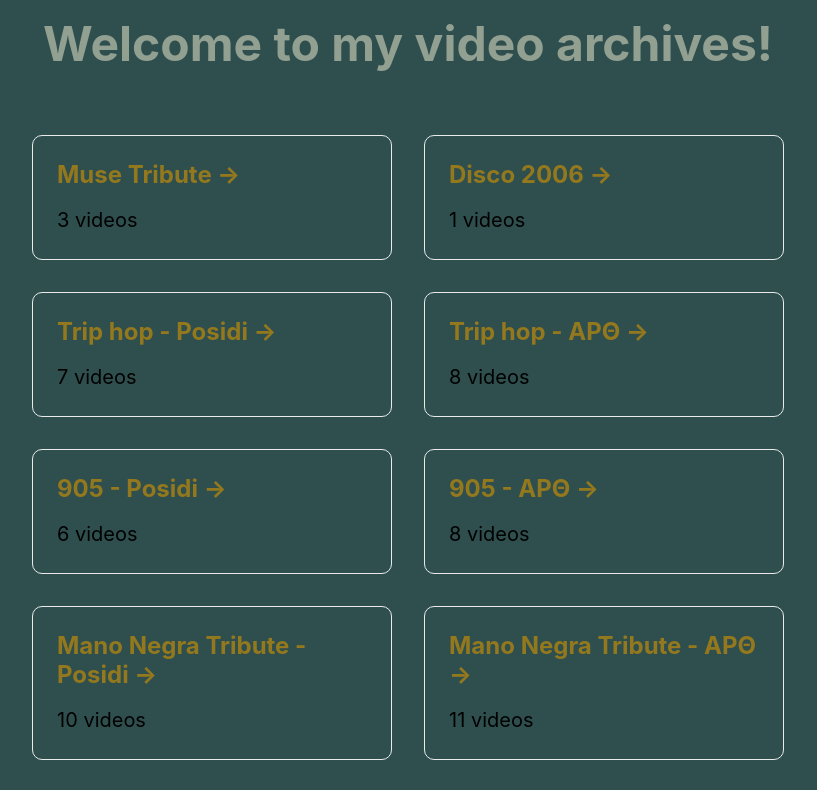
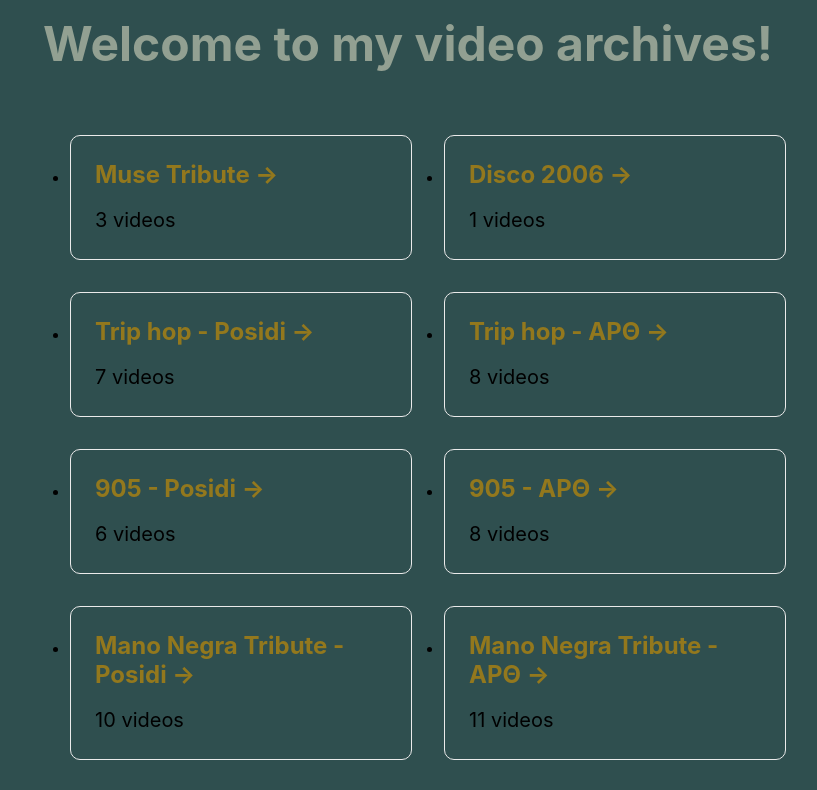
Before and after one commit to Peteropon/video-archive, a Next.js app: page / in a window 1280 px wide. Shown: the top 790 px of the page, without its empty margins (232-1049 px from the left). Built offline with nearby package versions, Linux system fonts and the light colour scheme.

Commit message:
Refactoring.

```diff
--- a/pages/index.js
+++ b/pages/index.js
@@ -15,7 +15,9 @@
 export default function Home({ data }) {
   return (
     <Layout home>
-      <Head>{siteTitle}</Head>
+      <Head>
+        <title>{siteTitle}</title>
+      </Head>
       <main className={styles.main}>
         <motion.div
           initial="hidden"
@@ -35,9 +37,9 @@
           <h1 className={styles.title}>Welcome to my video archives!</h1>
         </motion.div>
 
-        <div className={styles.grid}>
-          {data.map((band, key) => (
-            <motion.ul
+        <ul className={styles.grid}>
+          {data.map(({ path, bandName, videos }, key) => (
+            <motion.li
               key={key}
               className={styles.card}
               whileHover={{
@@ -47,15 +49,15 @@
                 transition: { duration: 0.4 },
               }}
             >
-              <Link href={`/bands/${band.path}`}>
+              <Link href={`/bands/${path}`}>
                 <a>
-                  <h3>{band.bandName} &rarr;</h3>
-                  <p>{band.videos.length} videos</p>
+                  <h3>{bandName} &rarr;</h3>
+                  <p>{videos.length} videos</p>
                 </a>
               </Link>
-            </motion.ul>
+            </motion.li>
           ))}
-        </div>
+        </ul>
       </main>
     </Layout>
   );
```
